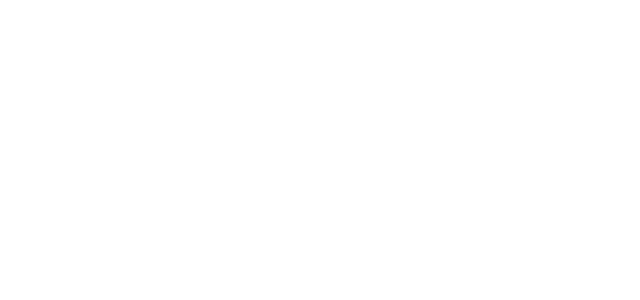
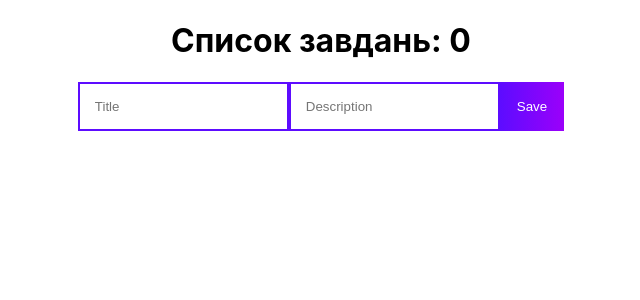
Before and after one commit to shumynvolodymyr/react-module, a React (Create React App) app: page / in a window 1280 px wide. Shown: the top 300 px of the page, without its empty margins (319-959 px from the left). Built offline with nearby package versions, Linux system fonts and the light colour scheme.

Commit message:
todo_start

```diff
--- a/package.json
+++ b/package.json
@@ -14,6 +14,7 @@
     "react-router-dom": "^5.2.0",
     "react-scripts": "4.0.3",
     "redux": "^4.1.1",
+    "uuid": "^8.3.2",
     "web-vitals": "^1.1.2"
   },
   "devDependencies": {
--- /dev/null
+++ b/src/App.css
@@ -0,0 +1,60 @@
+.App {
+    text-align: center;
+}
+
+.item-todo {
+    padding: 14px;
+    width: 250px;
+    margin: 0 auto;
+    text-align: left;
+    margin-top: 15px;
+    background: linear-gradient(
+            90deg,
+            rgba(93, 12, 255, 1) 0%,
+            rgba(155, 0, 250, 1) 100%
+    );
+    color: #fff;
+    border: none;
+    border-radius: 5px;
+    cursor: pointer;
+}
+
+.item-text {
+    display: inline-block;
+    cursor: pointer;
+}
+
+input {
+    padding: 15px;
+    border: 2px solid #5d0cff;
+    outline: none;
+    background: transparent;
+}
+
+button {
+    padding: 17px;
+    border: none;
+    cursor: pointer;
+    outline: none;
+    background: linear-gradient(
+            90deg,
+            rgba(93, 12, 255, 1) 0%,
+            rgba(155, 0, 250, 1) 100%
+    );
+    color: #fff;
+    text-transform: capitalize;
+}
+
+.item-delete {
+    display: inline-block;
+    cursor: pointer;
+    float: right;
+    font-size: 22px;
+    position: relative;
+    left: -4px;
+    bottom: 5px;
+}
+
+.strike {
+    text-decoration: line-through;
+}
--- a/src/App.js
+++ b/src/App.js
@@ -1,9 +1,47 @@
+import {useState} from "react";
+import TodoForm from "./components/TodoForm";
+import Todo from "./components/Todo";
+import './App.css'
+import { v4 as uuidv4 } from 'uuid';
 
 function App() {
 
+    let [todos, setTodos] = useState([]);
+
+    const addTask = (userInput) => {
+if(userInput) {
+    const newItem = {
+      id: uuidv4(),
+        title: userInput.title,
+        description: userInput.description,
+        complete: false
+    }
+    setTodos([...todos, newItem])
+}
+    }
+    const removeTask = (id) => {
+        setTodos([...todos.filter((todo) => todo.id !== id)])
+    }
+    const handleToggle = (id) => {
+setTodos([...todos.map(value => value.id===id ? {...value,complete: !value.complete} : {...value})])
+    }
 
     return (
         <div className={'App'}>
+            <header>
+                <h1>Список завдань: {todos.length}</h1>
+            </header>
+            <TodoForm addTask={addTask}/>
+
+            {
+                todos.map(value =>
+                    <Todo
+                        key={value.id}
+                        todo={value}
+                        toggleTask={handleToggle}
+                        removeTask={removeTask}
+                    />)
+            }
 
         </div>
     );
--- /dev/null
+++ b/src/components/Todo.js
@@ -0,0 +1,17 @@
+export default function Todo({todo, removeTask, toggleTask}) {
+    const {id, title, description, complete} = todo;
+    return (
+        <div className={'item-todo'}>
+            <div
+                className={complete ? "item-text strike" : 'item-text'}
+                onClick={() => toggleTask(id)}
+            >
+                <p>Title: {title} .</p>
+                <p><i>Description: {description}.</i></p>
+            </div>
+            <div className="item-delete" onClick={() => removeTask(id)}>
+                X
+            </div>
+        </div>
+    );
+}
--- /dev/null
+++ b/src/components/TodoForm.js
@@ -0,0 +1,31 @@
+import {useState} from "react";
+
+export default function TodoForm({addTask}) {
+
+    const [userInput, setUserInput] = useState({title: '', description: ''});
+
+    const handleSubmit = (e) => {
+        e.preventDefault();
+        addTask(userInput)
+        setUserInput({title: '', description: ''})
+    };
+
+    const handleChange = (e) => {
+        setUserInput({...userInput, [e.target.name]: e.target.value})
+    };
+    const handleKeyPress = (e) => {
+        if (e.key === 'Enter') {
+            handleSubmit(e)
+        }
+    };
+
+    return (
+        <form onSubmit={handleSubmit}>
+            <input type="text" name={'title'} placeholder={'Title'} value={userInput.title} onChange={handleChange}
+                   onKeyDown={handleKeyPress}/>
+            <input type="text" name={'description'} placeholder={'Description'} value={userInput.description}
+                   onChange={handleChange} onKeyDown={handleKeyPress}/>
+            <button>Save</button>
+        </form>
+    );
+}
```
Also changed, not shown: 1 other file (tests, documents, lock files or other folders).
